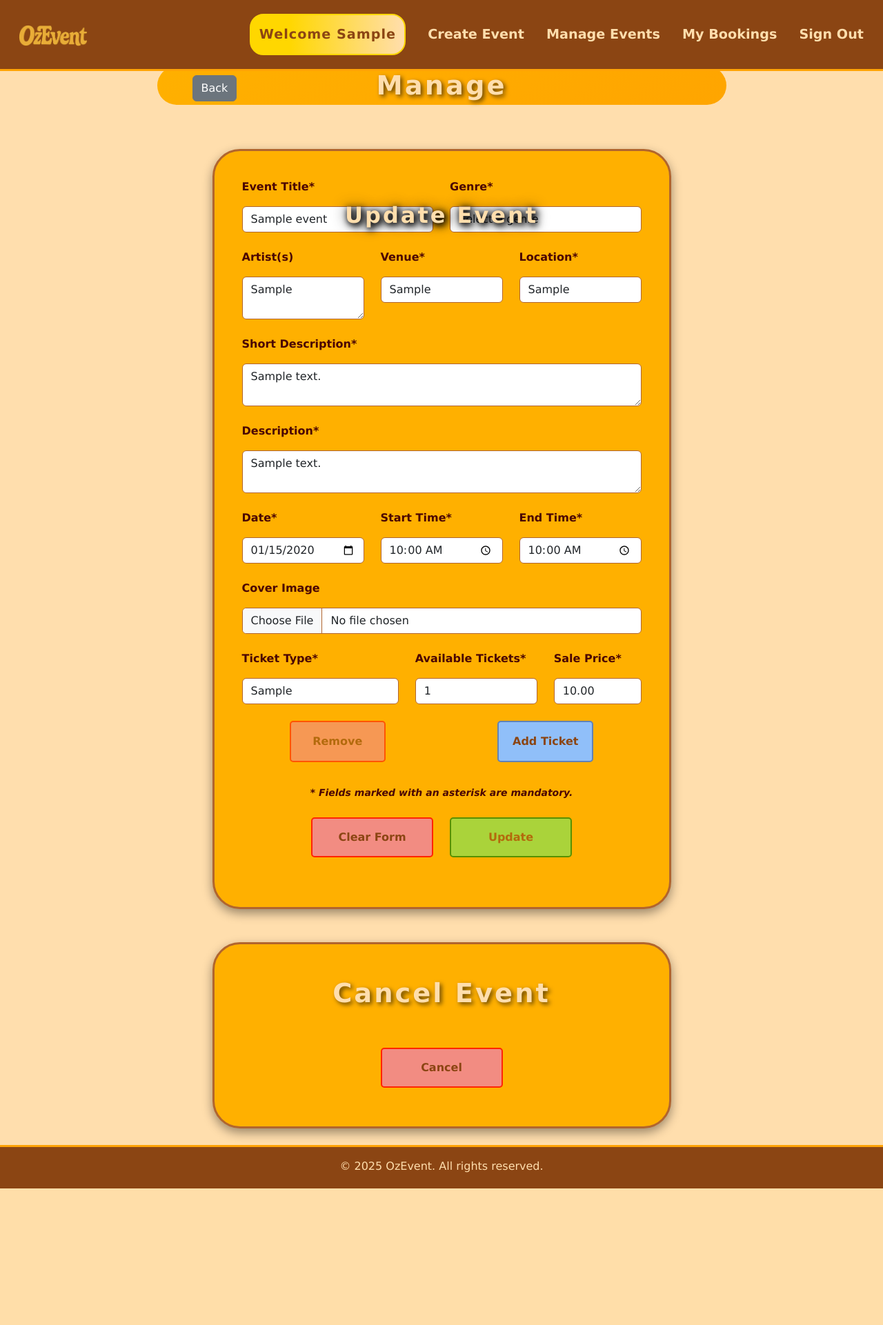
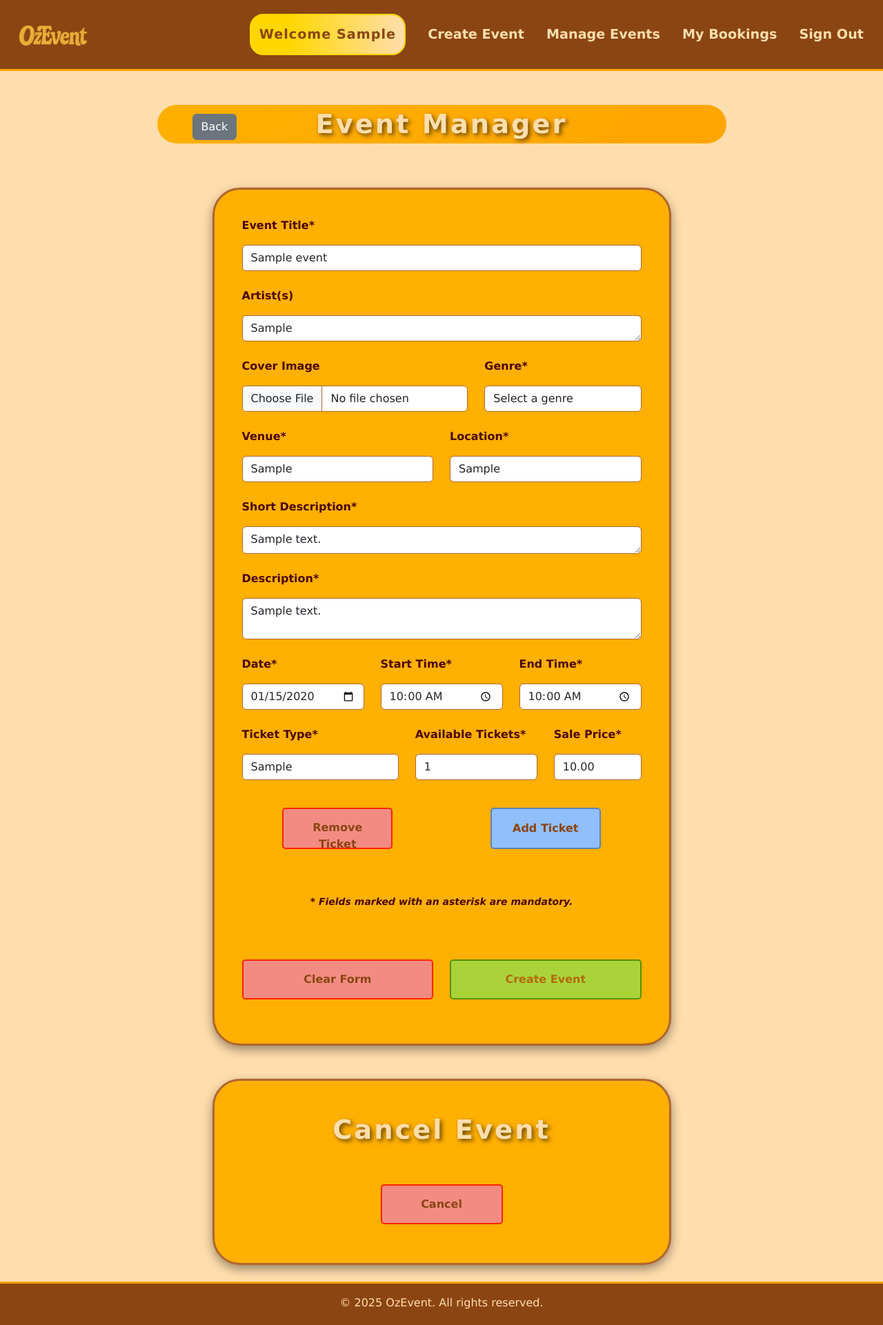
Before and after one commit to qarigby/IAB-207_A3_GRP-16, a Flask app: a page that uses a3_group_16/ozevent/templates/events/manage.html in a window 1280 px wide. Shown: the whole page at 69% size. Before the commit the page ends 1723 px from the top, so only its background shows below. Run offline with Flask 3, Linux system fonts and the light colour scheme; a user stored in the database is signed in; tables that the repository leaves empty hold one stand-in row (values such as "Sample post"); some libraries are stand-ins or nearby versions.

Commit message:
Fixed event manager, pill placement, final touches

```diff
--- a/a3_group_16/ozevent/static/style/main.css
+++ b/a3_group_16/ozevent/static/style/main.css
@@ -238,6 +238,10 @@ body {
     white-space: nowrap;
     text-shadow: 3px 3px 6px rgba(0, 0, 0, 0.6);
     letter-spacing: 3px;
+}
+
+.content-spacing {
+    margin-top: 5rem;
 }
 
 .form-subtitle {
--- a/a3_group_16/ozevent/templates/booking_history.html
+++ b/a3_group_16/ozevent/templates/booking_history.html
@@ -9,9 +9,9 @@
 
 <!-- Booking History Cards -->
 {% block content %}
-        <section>
+        <section class="content-spacing">
             <!-- Booking Records -->
-            <div class="container mt-4 mb-3">
+            <div class="container mt-5 mb-3">
                 <div class="row g-5 justify-content-center">
                     <div class="col-12 col-sm-11 col-md-10 col-lg-9 col-xxl-8">
                         <h1 class="form-title pill-format mt-2 mb-3 text-center w-100">Your Recent Bookings</h1>
--- a/a3_group_16/ozevent/templates/events/create.html
+++ b/a3_group_16/ozevent/templates/events/create.html
@@ -9,8 +9,8 @@
 
 <!-- Event Creation Form -->
 {% block content %}
-    <section>
-        <div class="container mt-5 mb-4">
+    <section class="content-spacing">
+        <div class="container mt-5 mb-5">
             <div class="row justify-content-center">
                 <div class="event-form col-11 col-sm-12 col-md-10 col-lg-8 col-xl-7">
                     <form id="eventCreationForm" method="POST" enctype="multipart/form-data" novalidate="novalidate">
--- a/a3_group_16/ozevent/templates/events/manage.html
+++ b/a3_group_16/ozevent/templates/events/manage.html
@@ -7,15 +7,15 @@
 
 <!-- Header -->
 {% block header %}
-        <section>
-            <div class="container mt-4 mb-3">
+    <section class="content-spacing">
+        <div class="container mt-5 mb-3">
             <div class="row g-5 justify-content-center">
                 <div class="col-12 col-sm-11 col-md-10 col-lg-9 col-xxl-8 position-relative">
                     <!-- Back button -->
                     <a href="{{url_for('events.owned_events')}}" class="btn btn-secondary position-absolute top-50 translate-middle-y" style="left: 75px;">Back</a>
 
                     <!-- Centered title -->
-                        <h1 class="form-title pill-format mt-2 mb-3 text-center w-100">Manage</h1>
+                    <h1 class="form-title pill-format mt-2 mb-3 text-center w-100">Event Manager</h1>
                 </div>
             </div>
         </div>
@@ -24,43 +24,60 @@
 
 <!-- Main Content -->
 {% block content %}
+    <section>
         <!-- Update Event Form -->
-        <section>
         {% if event.status == "Open" or event.status == "Sold Out" %}
             <div class="container mt-5 mb-4">
                 <div class="row justify-content-center">
-                    <div class="event-form col-11 col-sm-12 col-md-10 col-lg-8 col-xl-7 col-xxl-6">
-                        <form id="eventForm" method="POST" enctype="multipart/form-data">
+                    <div class="event-form col-11 col-sm-12 col-md-10 col-lg-8 col-xl-7">
+                        <form id="eventCreationForm" method="POST" enctype="multipart/form-data" novalidate="novalidate">
                             {{ form.hidden_tag() }}
-                            <h1 class="form-title pt-2 pb-4 text-center">Update Event</h1>
                             <div class="form-group row">
-                                <div class="col-sm-5 col-md-5 col-lg-6">
+                                <div class="col-12">
                                     <!-- Event Title -->
                                     {{ form.title.label(class="form-label") }}<strong>*</strong>
                                     {{ form.title(class="form-control") }}
                                 </div>
+                            </div>
 
-                                <!-- Genre -->
-                                <div class="col-sm-5 col-md-5 col-lg-6">
-                                    {{ form.genre.label(class="form-label") }}<strong>*</strong>
-                                    {{ form.genre(class="form-control") }}
+                            <div class="form-group row">
+                                <div class="col-12">
+                                    <!-- Artist(s) -->
+                                    {{ form.artist.label(class="form-label") }}
+                                    {{ form.artist(class="form-control", id="extraSmallTextArea") }}
                                 </div>
                             </div>
 
                             <div class="form-group row">
-                            <div class="col-12 col-sm-6 col-md-4 col-lg-4">
-                                <!-- Artist Name -->
-                                {{ form.artist.label(class="form-label") }}
-                                {{ form.artist(class="form-control") }}
+                                <div class="col-sm-7">
+                                    <!-- Cover Image -->
+                                    {{ form.image.label(class="form-label") }}
+                                    {{ form.image(class="form-control") }}
                                 </div>
 
-                            <div class="col-12 col-sm-6 col-md-4 col-lg-4">
+                                <div class="col-sm-5">
+                                    <!-- Genre -->
+                                    {{ form.genre.label(class="form-label") }}<strong>*</strong>
+                                    {{ form.genre(class="form-control", id="genre") }}
+                                </div>
+                            </div>
+
+                            <div class="form-group row">
+                                <div class="col-12" id="customGenreField">
+                                    <!-- Custom Genre -->
+                                    {{ form.custom_genre.label(class="form-label") }}
+                                    {{ form.custom_genre(class="form-control") }}
+                                </div>
+                            </div>
+
+                            <div class="form-group row">
+                                <div class="col-md-6">
                                     <!-- Venue -->
                                     {{ form.venue.label(class="form-label") }}<strong>*</strong>
                                     {{ form.venue(class="form-control") }}
                                 </div>
 
-                            <div class="col-12 col-sm-6 col-md-4 col-lg-4">
+                                <div class="col-md-6">
                                     <!-- Location -->
                                     {{ form.location.label(class="form-label") }}<strong>*</strong>
                                     {{ form.location(class="form-control") }}
@@ -71,7 +88,7 @@
                                 <!-- Short Description -->
                                 <div class="col-12">
                                     {{ form.short_description.label(class="form-label") }}<strong>*</strong>
-                                    {{ form.short_description(class="form-control") }}
+                                    {{ form.short_description(class="form-control", id="smallTextArea") }}
                                 </div>
                             </div>
 
@@ -79,35 +96,27 @@
                                 <!-- Description -->
                                 <div class="col-12">
                                     {{ form.description.label(class="form-label") }}<strong>*</strong>
-                                    {{ form.description(class="form-control") }}
+                                    {{ form.description(class="form-control", id="largeTextArea") }}
                                 </div>
                             </div>
 
                             <div class="form-group row">
                                 <!-- Date -->
-                                <div class="col-12 col-sm-6 col-md-4 col-lg-4">
+                                <div class="col-md-4">
                                     {{ form.date.label(class="form-label") }}<strong>*</strong>
                                     {{ form.date(class="form-control") }}
                                 </div>
 
                                 <!-- Start Time -->
-                                <div class="col-12 col-sm-6 col-md-4 col-lg-4">
+                                <div class="col-6 col-md-4">
                                     {{ form.start_time.label(class="form-label") }}<strong>*</strong>
                                     {{ form.start_time(class="form-control") }}
                                 </div>
 
                                 <!-- End Time -->
-                                <div class="col-12 col-sm-6 col-md-4 col-lg-4">
+                                <div class="col-6 col-md-4">
                                     {{ form.end_time.label(class="form-label") }}<strong>*</strong>
                                     {{ form.end_time(class="form-control") }}
-                                </div>
-                            </div>
-
-                            <div class="form-group row">
-                                <div class="col-12">
-                                    <!-- Image -->
-                                    {{ form.image.label(class="form-label") }}
-                                    {{ form.image(class="form-control") }}
                                 </div>
                             </div>
 
@@ -137,18 +146,18 @@
                             </div>
 
                             <!-- Add and remove ticket types -->
-                            <div class="form-group row pb-3">
+                            <div class="form-group row pt-3 pb-3">
                                 <div class="col-6 d-flex justify-content-center">
-                                    <button type="button" class="btn w-50" id="removeTicketBtn">Remove</button>
+                                    <button type="button" class="btn" id="removeTicketBtn">Remove Ticket</button>
                                 </div>
 
                                 <div class="col-6 d-flex justify-content-center">
-                                    <button type="button" class="btn w-50" id="addTicketBtn">Add Ticket</button>
+                                    <button type="button" class="btn" id="addTicketBtn">Add Ticket</button>
                                 </div>
                             </div>
 
                             <!-- Mandatory Fields Disclaimer -->
-                            <div class="form-group row mt-3">
+                            <div class="form-group row mt-5 mb-5">
                                 <div class="col-12 text-center">
                                     <small class="fst-italic">
                                         <strong>*</strong> Fields marked with an asterisk are mandatory.
@@ -156,15 +165,15 @@
                                 </div>
                             </div>
 
-                            <div class="form-group row pt-4 pb-3 justify-content-center">
+                            <div class="form-group row pt-4">
                                 <!-- Clear Form Button -->
-                                <div class="col-12 col-md-4 mb-3">
+                                <div class="col-sm-6 mb-4 d-flex justify-content-center">
                                     <button type="reset" class="btn w-100" id="discardEventBtn">Clear Form</button>
                                 </div>
 
                                 <!-- Create Now Button -->
-                                <div class="col-12 col-md-4">
-                                    <button type="Submit" class="btn w-100" id="createNowBtn">Update</button>
+                                <div class="col-sm-6 mb-4 d-flex justify-content-center">
+                                    {{ form.submit(class="btn w-100", id="createNowBtn") }}
                                 </div>
                             </div>
                         </form>
@@ -185,7 +194,6 @@
         </div>
         {% endif %}
     </section>
-
 
     <!-- Cancel Event Button -->
     {% if event.status == "Open" or event.status == "Sold Out"%}
@@ -313,6 +321,4 @@
 
         document.addEventListener('DOMContentLoaded', updateRemoveButtonState);
     </script>
-
-
 {% endblock %}
--- a/a3_group_16/ozevent/templates/events/owned.html
+++ b/a3_group_16/ozevent/templates/events/owned.html
@@ -7,11 +7,11 @@
 
 <!-- Header -->
 {% block header %}
-        <section>
+        <section class="content-spacing">
             <div class="container mt-4 mb-3">
                 <div class="row g-5 justify-content-center">
                     <div class="col-12 col-sm-11 col-md-10 col-lg-9 col-xxl-8">
-                        <h1 class="form-title pill-format mt-2 mb-3 text-center w-100">Manage Events</h1>
+                        <h1 class="form-title pill-format mt-2 mb-3 text-center w-100">Your Events</h1>
                     </div>
                 </div>
             </div>
@@ -21,7 +21,7 @@
 <!-- Main Content -->
 {% block content %}
         <section>
-            <div class="container mt-4 mb-3">
+            <div class="container mt-4 mb-4">
                 <div class="row g-5 justify-content-center">
                     <div class="col-12 col-sm-11 col-md-10 col-lg-9 col-xxl-8">
                         {% if events|length != 0 %}
```
Also changed, not shown: a3_group_16/ozevent/templates/index.html (+3 -4 lines). Lines whose indentation alone changed are shown as unchanged.
